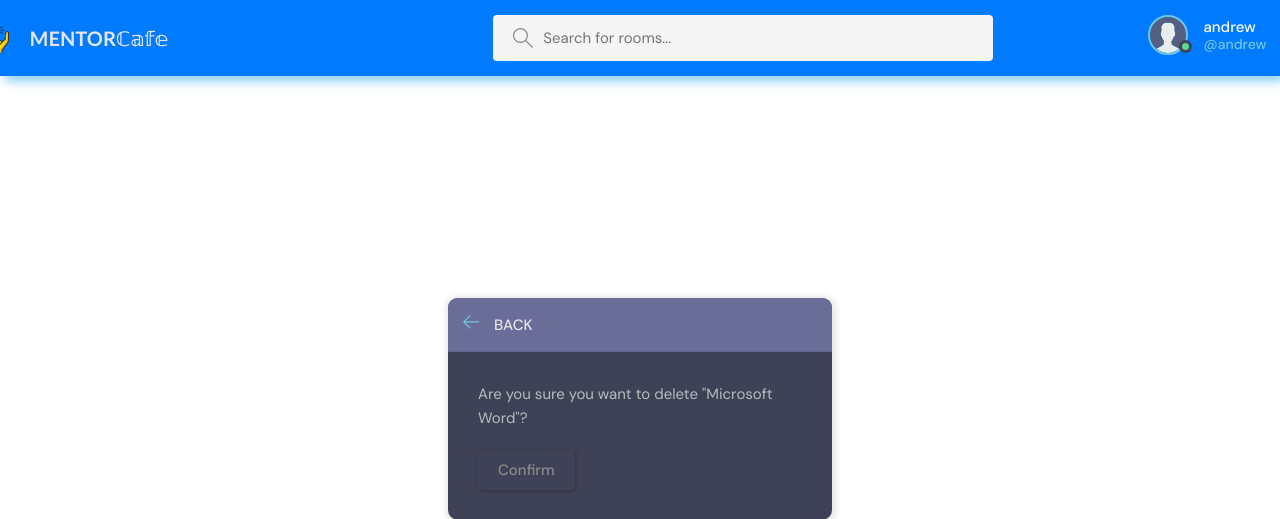
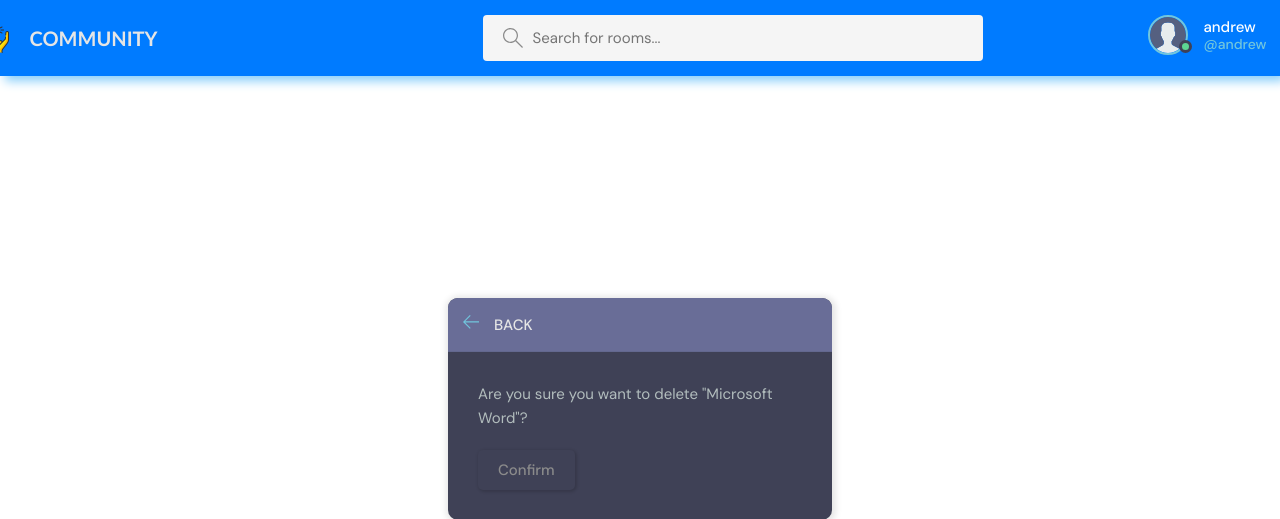
Before and after one commit to harshit3134/Community, a Django app: page /delete-room/16 in a window 1280 px wide; the page is wider, and only the part inside the window is pictured. Shown: the top 519 px of that part. Run offline with Django 4.2, Linux system fonts and the light colour scheme; a user stored in the database is signed in; data comes from the database, SQL or seed files in the repository.

Commit message:
html  update

```diff
--- a/Community-main/templates/main.html
+++ b/Community-main/templates/main.html
@@ -7,7 +7,7 @@
   <meta name="viewport" content="width=device-width, initial-scale=1.0" />
   <link rel="shortcut icon" href="{% static 'images/icons8-mentor-16.ico' %}" />
   <link rel="stylesheet" href="{% static 'styles/style.css'%}" />
-  <title>MentorCafe</title>
+  <title>Community</title>
   <link rel="preconnect" href="https://fonts.googleapis.com">
   <link rel="preconnect" href="https://fonts.gstatic.com" crossorigin>
   <link rel="shortcut icon" href="{%static 'images/icons8-mentor-16.png' %}">
--- a/Community-main/templates/navbar.html
+++ b/Community-main/templates/navbar.html
@@ -13,7 +13,7 @@
     <div class="container">
         <a href="{% url 'home' %}" class="header__logo">
             <img src="{% static 'images/icons8-mentor-64.png' %}" />
-            <h1 class="head-name">MENTORℂ𝕒𝕗𝕖</h1>
+            <h1 class="head-name">COMMUNITY</h1>
         </a>
         <form class="header__search" action="{% url 'home' %}" method="get" >
             <label>
```
